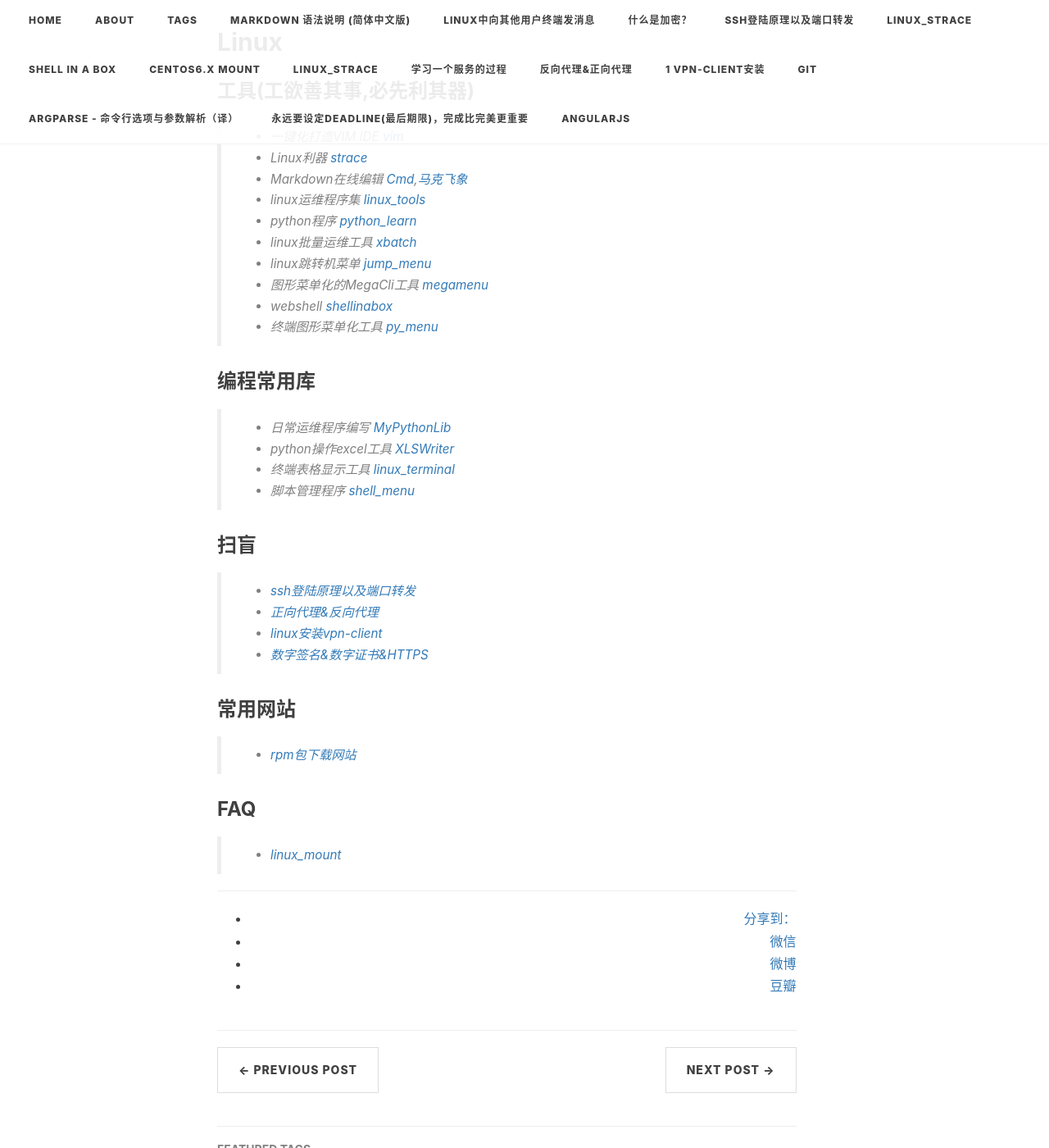
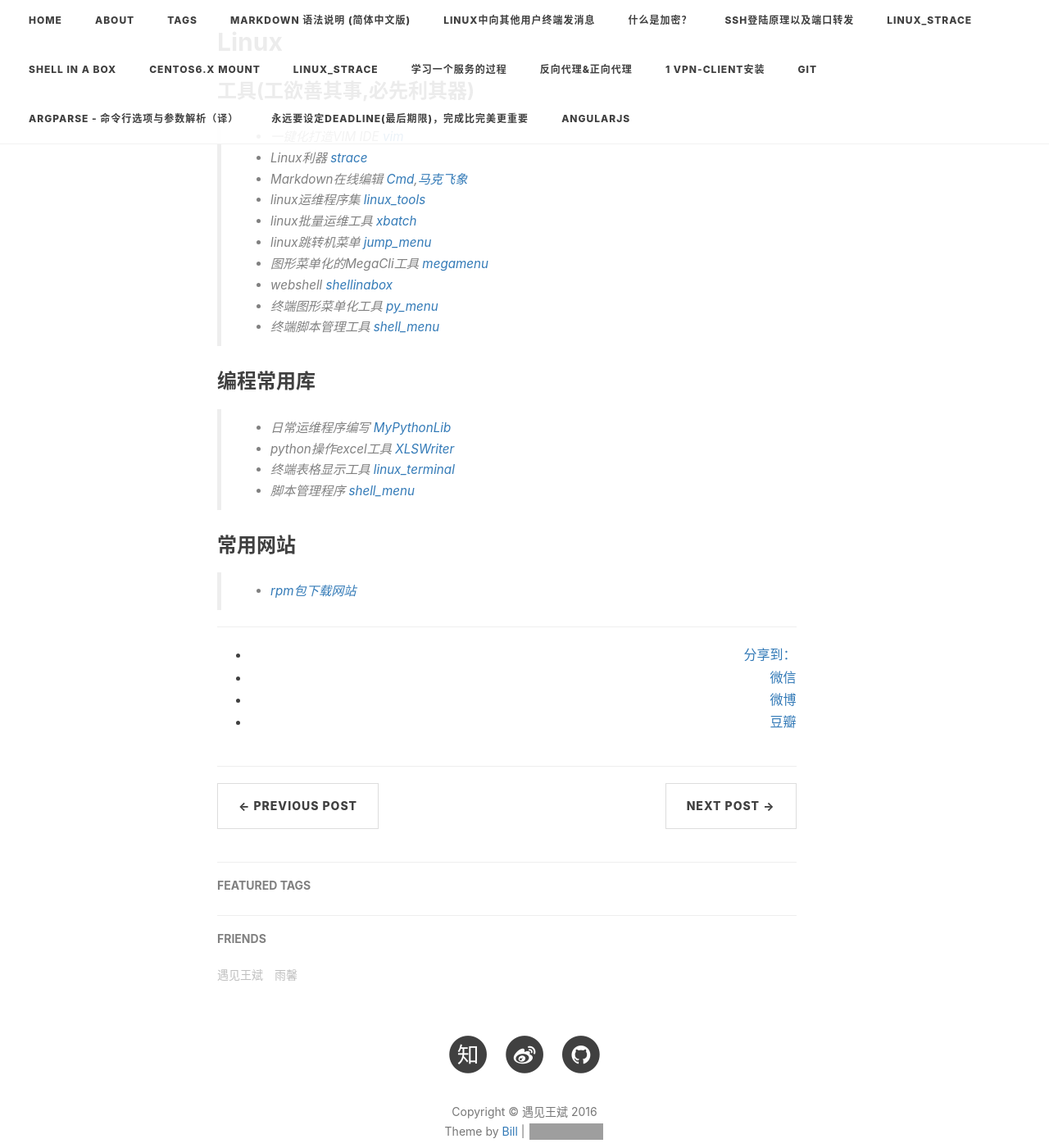
Before and after one commit to meetbill/meetbill.github.io, a Jekyll site: the page built from _posts/2016-05-19-linux.md, in a window 1280 px wide and 1400 px high, scrolled down 472 px. Shown: the whole window at 82% size. Built offline with Jekyll 4.4.1, drawn with Linux system fonts in a browser that asks for light colours; nearby versions of some CDN libraries; comment, search, counter and statistics services are not loaded; grey boxes are pictures that could not be loaded.

Commit message:
update:doc

```diff
--- a/_posts/2016-05-19-linux.md
+++ b/_posts/2016-05-19-linux.md
@@ -20,12 +20,12 @@ tags:
 > * Linux利器 [strace](https://github.com/BillWang139967/BillWang139967.github.io/tree/master/doc/linux/2016-05-29-linux-strace.md)
 > * Markdown在线编辑 [Cmd](https://www.zybuluo.com/mdeditor),[马克飞象](https://maxiang.io/)
 > * linux运维程序集 [linux_tools](https://github.com/BillWang139967/linux_tools)
-> * python程序 [python_learn](https://github.com/BillWang139967/python_learn)
 > * linux批量运维工具 [xbatch](https://github.com/BillWang139967/xbatch)
 > * linux跳转机菜单 [jump_menu](https://github.com/BillWang139967/jump_menu)
 > * 图形菜单化的MegaCli工具 [megamenu](https://github.com/BillWang139967/megamenu)
 > * webshell [shellinabox](https://github.com/BillWang139967/BillWang139967.github.io/tree/master/doc/linux/2016-05-29-shellinabox.md)
 > * 终端图形菜单化工具 [py_menu](https://github.com/BillWang139967/py_menu)
+> * 终端脚本管理工具 [shell_menu](https://github.com/BillWang139967/shell_menu)
 
 ### 编程常用库
 
@@ -34,14 +34,5 @@ tags:
 > * 终端表格显示工具 [linux_terminal](https://github.com/BillWang139967/linux_terminal)
 > * 脚本管理程序 [shell_menu](https://github.com/BillWang139967/shell_menu)
 
-### 扫盲
-> * [ssh登陆原理以及端口转发](https://github.com/BillWang139967/BillWang139967.github.io/tree/master/doc/linux/2016-05-27-how-ssh-works.md)
-> * [正向代理&反向代理](https://github.com/BillWang139967/BillWang139967.github.io/tree/master/doc/linux/2016-07-25-proxy.md)
-> * [linux安装vpn-client](https://github.com/BillWang139967/BillWang139967.github.io/tree/master/doc/linux/2016-08-03-linux-vpn.md)
-> * [数字签名&数字证书&HTTPS](https://github.com/BillWang139967/BillWang139967.github.io/tree/master/doc/linux/2015-08-03-encrypt.md)
-
 ### 常用网站
 > * [rpm包下载网站](http://rpm.pbone.net/)
-
-### FAQ
-> * [linux_mount](https://github.com/BillWang139967/BillWang139967.github.io/tree/master/doc/linux/2016-06-01-FAQ-mount.md)
```
Also changed, not shown: _posts/2016-07-01-web.md (+0 -1 lines).
